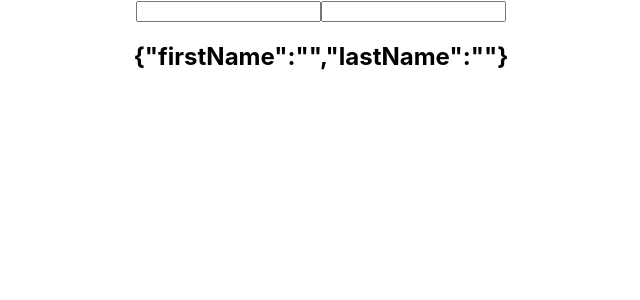
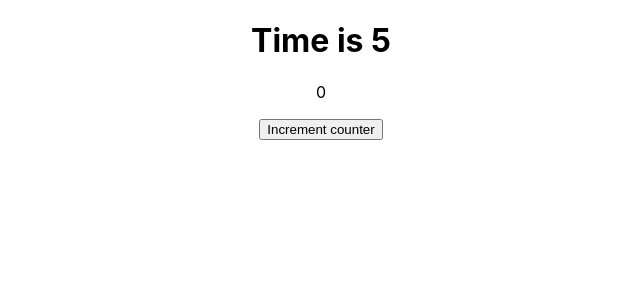
Before and after one commit to vkleer/react-app, a React (Create React App) app in the folder my-app/: page / in a window 1280 px wide. Shown: the top 300 px of the page, without its empty margins (319-959 px from the left). Built offline with nearby package versions, Linux system fonts and the light colour scheme.

Commit message:
Create component with useEffect method to display two useEffect methods working independently

```diff
--- a/my-app/src/App.js
+++ b/my-app/src/App.js
@@ -21,6 +21,7 @@ import HooksCounter from './components/HooksCounter';
 import ControlledFormHooks from './components/ControlledFormHooks';
 import UseStateWithArrays from './components/UseStateWithArrays';
 import UseStateWithObjects from './components/UseStateWithObjects';
+import UseEffectCounter from './components/UseEffectCounter';
 
 function App() {
   return (
@@ -45,7 +46,8 @@ function App() {
       {/* <HooksCounter /> */}
       {/* <ControlledFormHooks /> */}
       {/* <UseStateWithArrays /> */}
-      <UseStateWithObjects />
+      {/* <UseStateWithObjects /> */}
+      <UseEffectCounter />
     </div>
   );
 }
--- /dev/null
+++ b/my-app/src/components/UseEffectCounter.js
@@ -0,0 +1,33 @@
+import React, {useState, useEffect} from 'react'
+
+function UseEffectCounter() {
+    const [count, setCount] = useState(0);
+    const [time, setTime] = useState(0);
+
+    useEffect(() => {
+        document.title = count;
+    }, [count]);
+
+    useEffect(() => {
+        console.log('Creating timer');
+        const interval = setInterval(() => {
+            setTime(time => time + 1)
+        }, 1000);
+        return () => {
+            clearInterval(interval);
+        }
+    }, []);
+  return (
+    <div>
+        <h1>Time is {time}</h1>
+        <p>{count}</p>
+        <button onClick={
+            () => setCount(count => count + 1)
+        }>
+            Increment counter
+        </button>
+    </div>
+  )
+}
+
+export default UseEffectCounter
```
